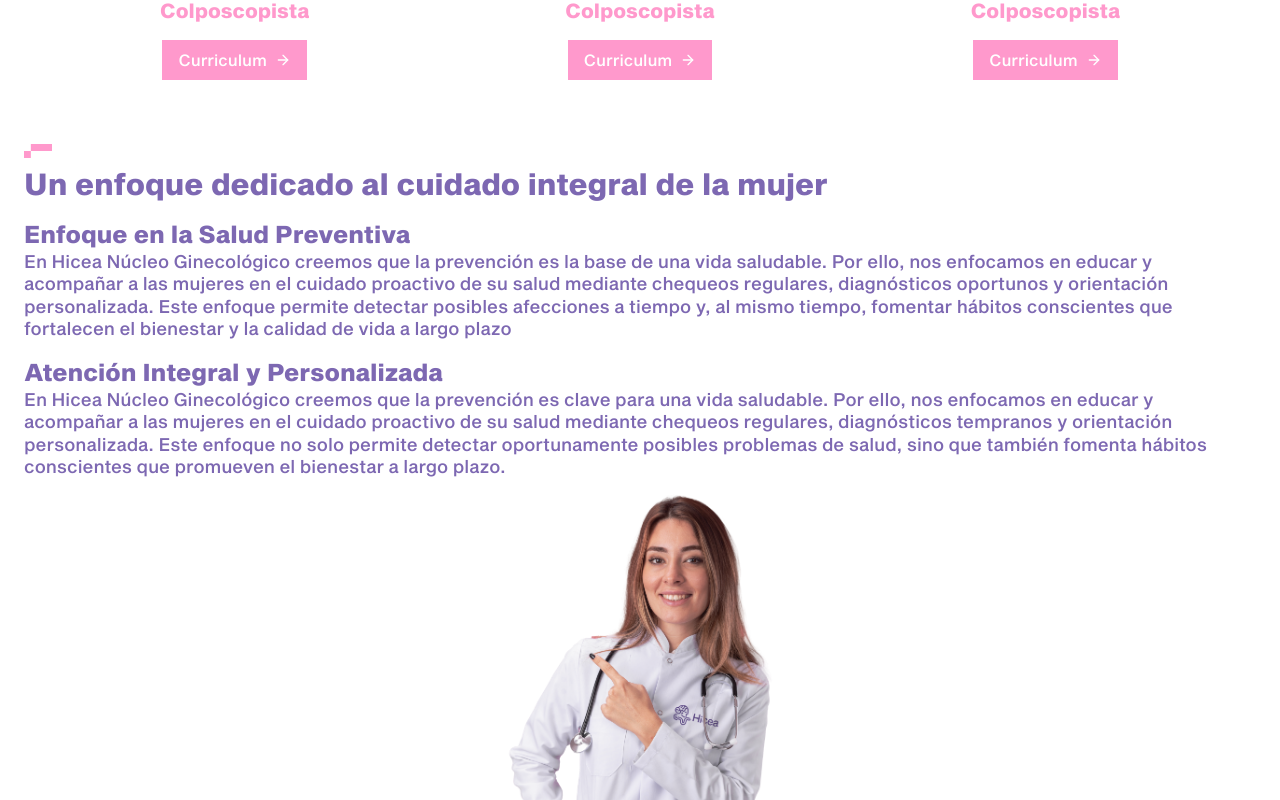
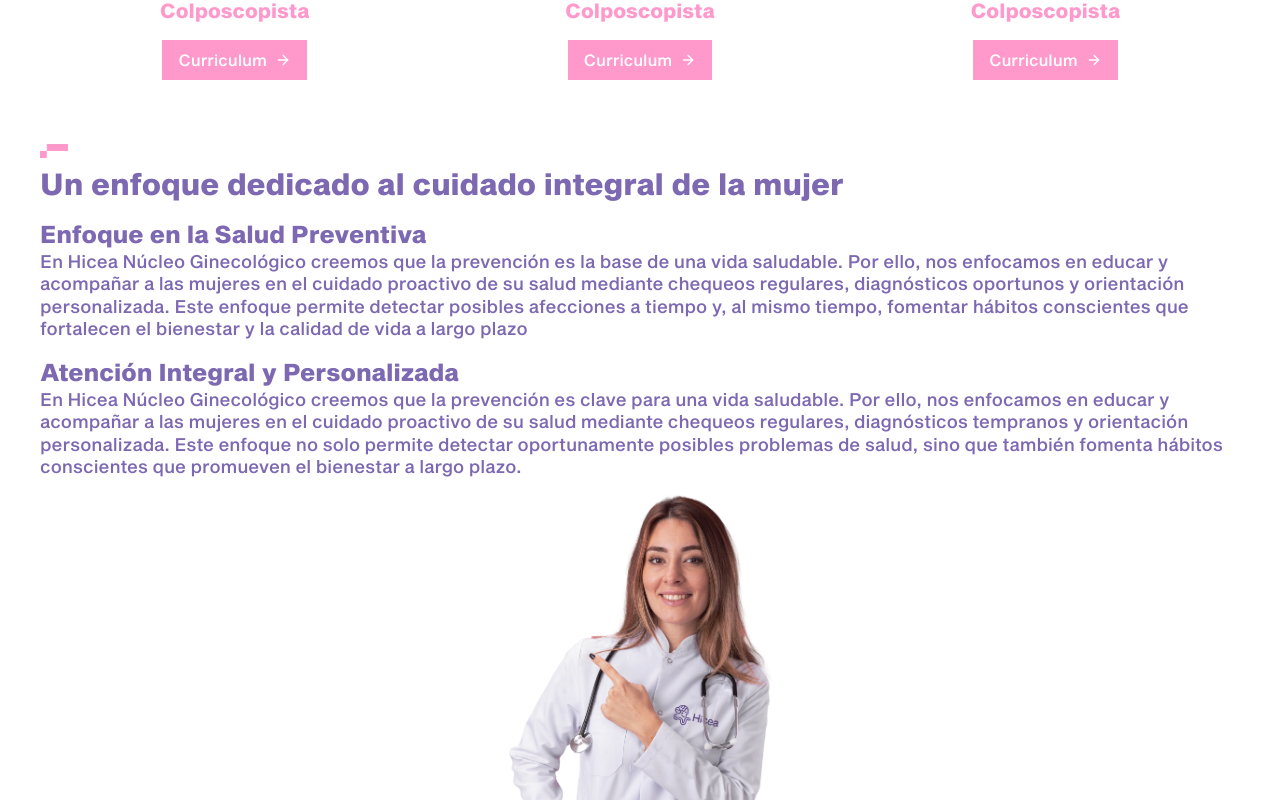
Before and after one commit to Hiddenberg/hicea-website, a Next.js app in the folder application/: page / in a window 1280 px wide. Shown: the part 1360-2160 px from the top of the page. Built offline with nearby package versions, Linux system fonts and the light colour scheme.

Commit message:
adjusting our focus section for tablets

```diff
--- a/application/src/app/components/sections/OurFocusSection.tsx
+++ b/application/src/app/components/sections/OurFocusSection.tsx
@@ -27,7 +27,7 @@
 
 export default function OurFocusSection() {
    return (
-      <div className="p-6 pb-0 w-full">
+      <div className="p-6 md:px-10 pb-0 w-full">
          <TextLineIcon />
          <h2 className="mb-4 font-semibold text-hicea-purple text-3xl">Un enfoque dedicado al cuidado integral de la mujer</h2>
 
```
